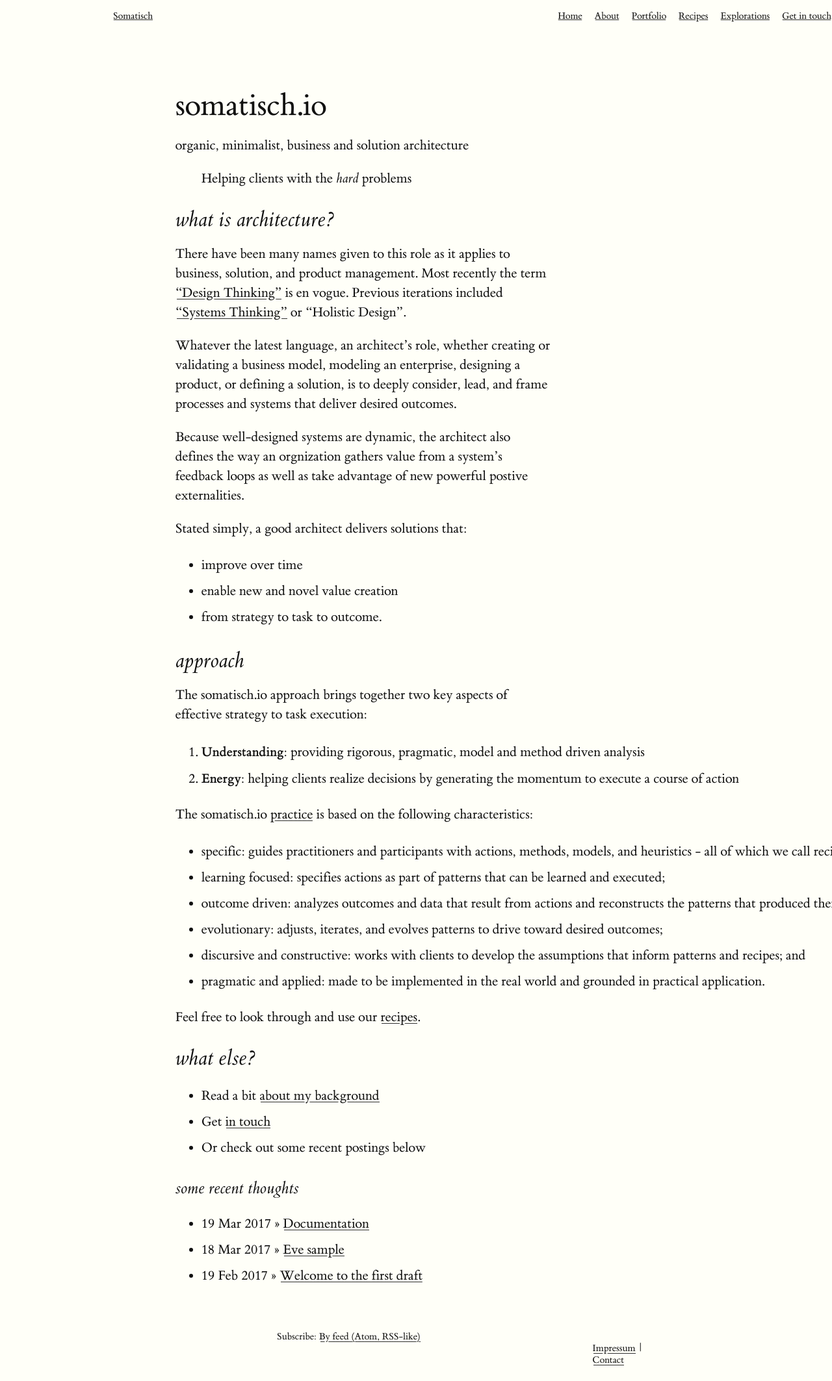
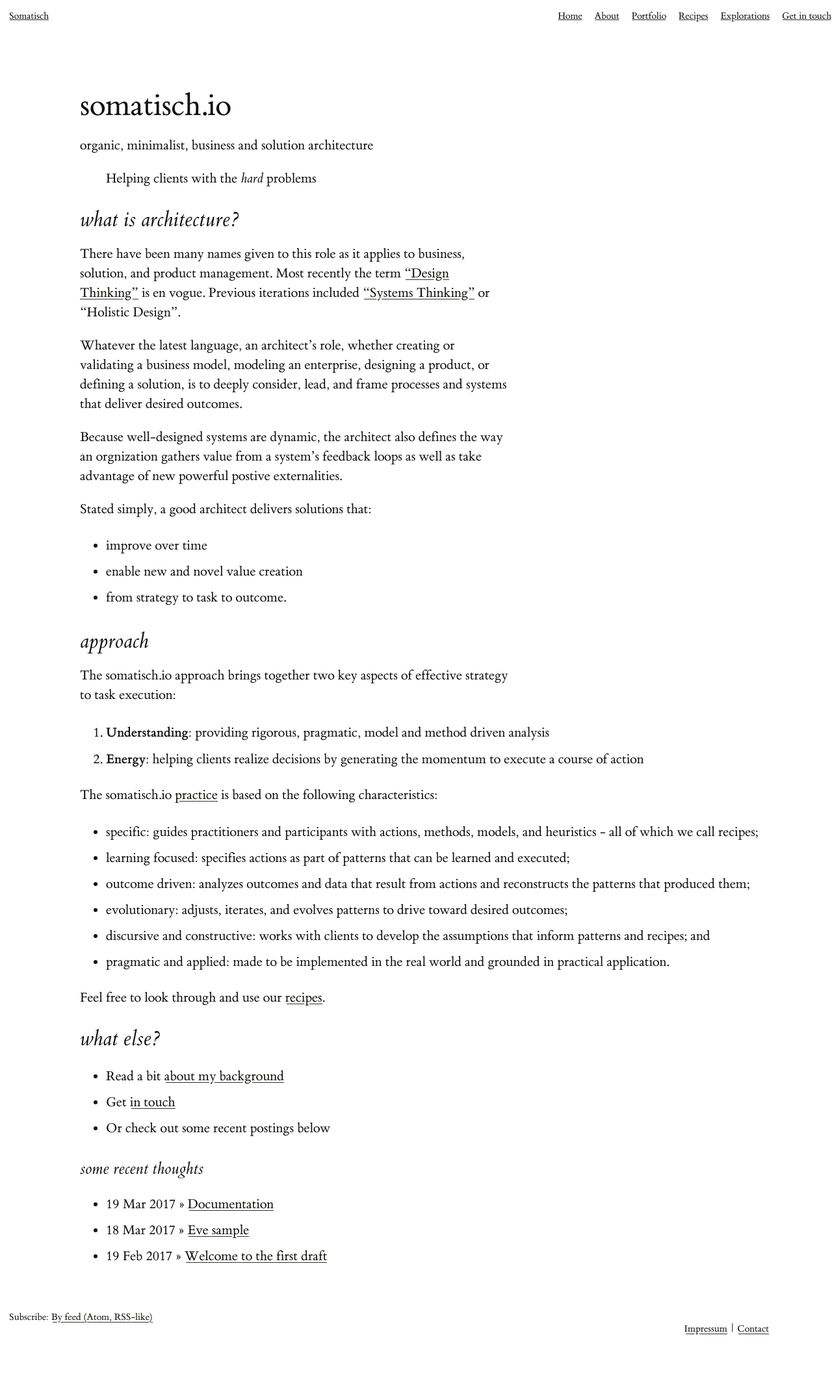
Before and after one commit to somatisch/somatisch-site, a Jekyll site: the page built from index.md, in a window 1280 px wide. Shown: the whole page at 65% size. Built offline with Jekyll 4.4.1, drawn with Linux system fonts in a browser that asks for light colours; nearby versions of some CDN libraries; after the commit the page ends 2078 px from its top, so only the background shows below that.

Commit message:
Basic cleanups to tufte styles

```diff
--- a/assets/tufte-css/tufte.css
+++ b/assets/tufte-css/tufte.css
@@ -30,14 +30,11 @@
 /* Tufte CSS styles */
 html { font-size: 15px; }
 
-body { width: 87.5%;
+body { width: 100%;
        margin-left: auto;
        margin-right: auto;
-       padding-left: 12.5%;
        font-family: et-book, Palatino, "Palatino Linotype", "Palatino LT STD", "Book Antiqua", Georgia, serif;
-       background-color: #fffff8;
        color: #111;
-       max-width: 1400px;
        counter-reset: sidenote-counter; }
 
 h1 { font-weight: 400;
@@ -197,7 +194,7 @@ blockquote .sidenote, blockquote .marginnote { margin-right: -82%;
                                                min-width: 59%;
                                                text-align: left; }
 
-p, footer, table { width: 55%; }
+p, table { width: 55%; }
 
 div.fullwidth, table.fullwidth { width: 100%; }
 
```
